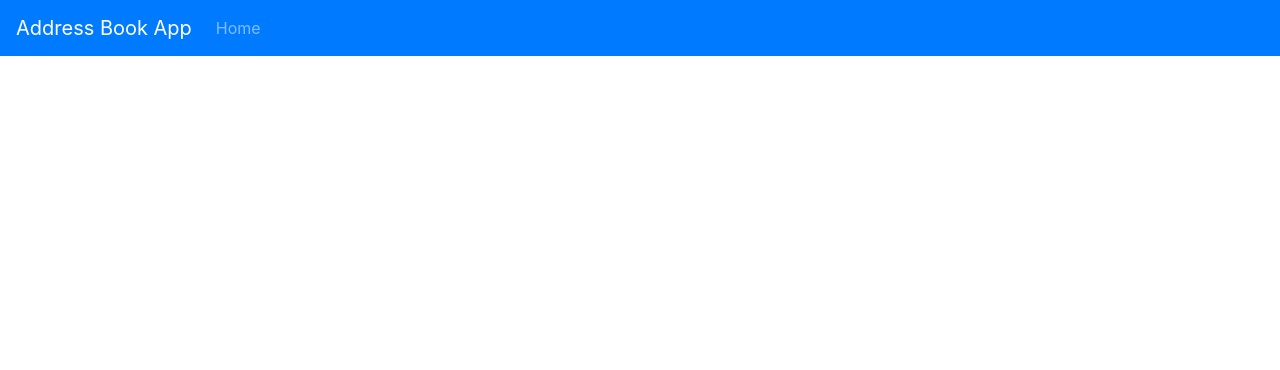
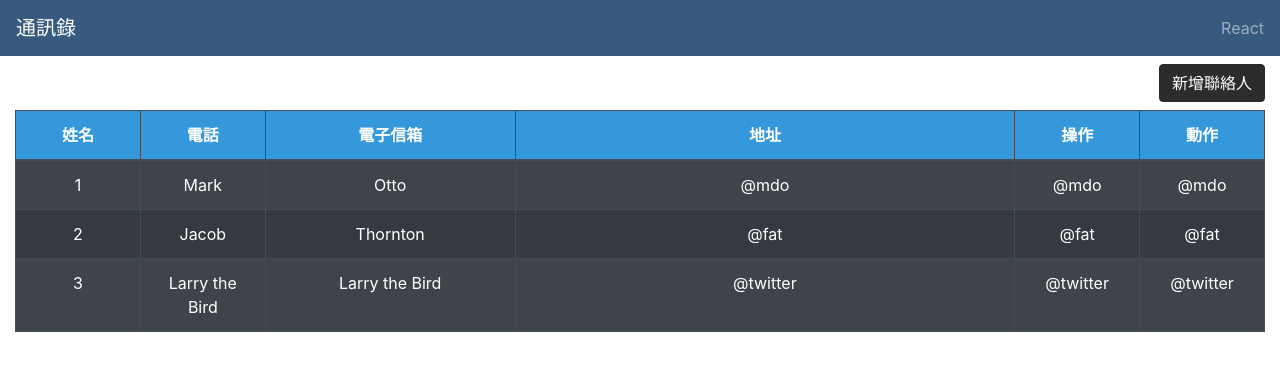
Before and after one commit to stevecyj/react-addressbook-v1, a React (Create React App) app: page / in a window 1280 px wide. Shown: the top 370 px of the page. Built offline with nearby package versions, Linux system fonts and the light colour scheme.

Commit message:
表格基本版型

```diff
--- a/src/App.js
+++ b/src/App.js
@@ -1,20 +1,81 @@
-import React from 'react';
+import React, { useState } from 'react';
 // import HomePage from './HomePage';
 import Navbar from 'react-bootstrap/Navbar';
-import Nav from 'react-bootstrap/Nav';
+// import Nav from 'react-bootstrap/Nav';
+import { Container, Button, Row, Col, Table } from 'react-bootstrap';
 import './App.css';
+import styles from './custom.module.css';
 function App() {
+    const [show, setShow] = useState(false);
+    const handleClose = () => setShow(false);
+    const handleShow = () => setShow(true);
     return (
         <div className="App">
-            <Navbar bg="primary" expand="lg" variant="dark">
-                <Navbar.Brand href="#home">Address Book App</Navbar.Brand>
-                <Navbar.Toggle aria-controls="basic-navbar-nav" />
-                <Navbar.Collapse id="basic-navbar-nav">
-                    <Nav className="mr-auto">
-                        <Nav.Link href="/">Home</Nav.Link>
-                    </Nav>
-                </Navbar.Collapse>
-            </Navbar>
+            <Row className="mb-2">
+                <Col>
+                    <Navbar variant="dark" expand="lg" className={styles.customNavBar}>
+                        <Navbar.Brand href="#home">通訊錄</Navbar.Brand>
+                        <Navbar.Collapse className="justify-content-end">
+                            <Navbar.Text className={styles.customNavBarText}>React</Navbar.Text>
+                        </Navbar.Collapse>
+                    </Navbar>
+                </Col>
+            </Row>
+            <Container fluid>
+                <Row className="mb-2">
+                    <Col>
+                        <Button
+                            variant="primary"
+                            onClick={handleShow}
+                            style={{ backgroundColor: '#2c2c2c', borderColor: '#2c2c2c', float: 'right' }}
+                        >
+                            新增聯絡人
+                        </Button>
+                    </Col>
+                </Row>
+                <Row>
+                    <Col md={12}>
+                        <Table striped bordered hover variant="dark">
+                            <thead>
+                                <tr style={{ backgroundColor: '#3498db' }}>
+                                    <th width="10%">姓名</th>
+                                    <th width="10%">電話</th>
+                                    <th width="20%">電子信箱</th>
+                                    <th width="40%">地址</th>
+                                    <th width="10%">操作</th>
+                                    <th width="10%">動作</th>
+                                </tr>
+                            </thead>
+                            <tbody>
+                                <tr>
+                                    <td>1</td>
+                                    <td>Mark</td>
+                                    <td>Otto</td>
+                                    <td>@mdo</td>
+                                    <td>@mdo</td>
+                                    <td>@mdo</td>
+                                </tr>
+                                <tr>
+                                    <td>2</td>
+                                    <td>Jacob</td>
+                                    <td>Thornton</td>
+                                    <td>@fat</td>
+                                    <td>@fat</td>
+                                    <td>@fat</td>
+                                </tr>
+                                <tr>
+                                    <td>3</td>
+                                    <td>Larry the Bird</td>
+                                    <td>Larry the Bird</td>
+                                    <td>@twitter</td>
+                                    <td>@twitter</td>
+                                    <td>@twitter</td>
+                                </tr>
+                            </tbody>
+                        </Table>
+                    </Col>
+                </Row>
+            </Container>
         </div>
     );
 }
--- /dev/null
+++ b/src/Test.js
@@ -0,0 +1,30 @@
+import React, { Component } from 'react';
+import Navbar from 'react-bootstrap/Navbar';
+// import Nav from 'react-bootstrap/Nav';
+import { Container, Button, Row, Col } from 'react-bootstrap';
+import './App.css';
+import styles from './custom.module.css';
+
+class Test extends Component {
+    render() {
+        return (
+            <div>
+                <Container>
+                    <Row className="mb-3">
+                        <Col sm={8}>sm=8</Col>
+                        <Col sm={4}>sm=4</Col>
+                    </Row>
+                </Container>
+                <Container>
+                    <Row>
+                        <Col sm>sm=true</Col>
+                        <Col sm>sm=true</Col>
+                        <Col sm>sm=true</Col>
+                    </Row>
+                </Container>
+            </div>
+        );
+    }
+}
+
+export default Test;
--- /dev/null
+++ b/src/custom.module.css
@@ -0,0 +1,12 @@
+.customNavBar {
+    background-color: #375a7f;
+}
+
+.customNavBarText {
+    color: rgba(255, 255, 255, 1);
+}
+
+.customAdd {
+    float: right;
+    background-color: #464545;
+}
--- a/src/index.js
+++ b/src/index.js
@@ -2,6 +2,7 @@ import React from 'react';
 import ReactDOM from 'react-dom';
 import './index.css';
 import App from './App';
+import Test from './Test';
 import * as serviceWorker from './serviceWorker';
 import 'bootstrap/dist/css/bootstrap.min.css';
 
```
Also changed, not shown: src/styles.js (added, +7 -0 lines), src/App.css (indentation only).
